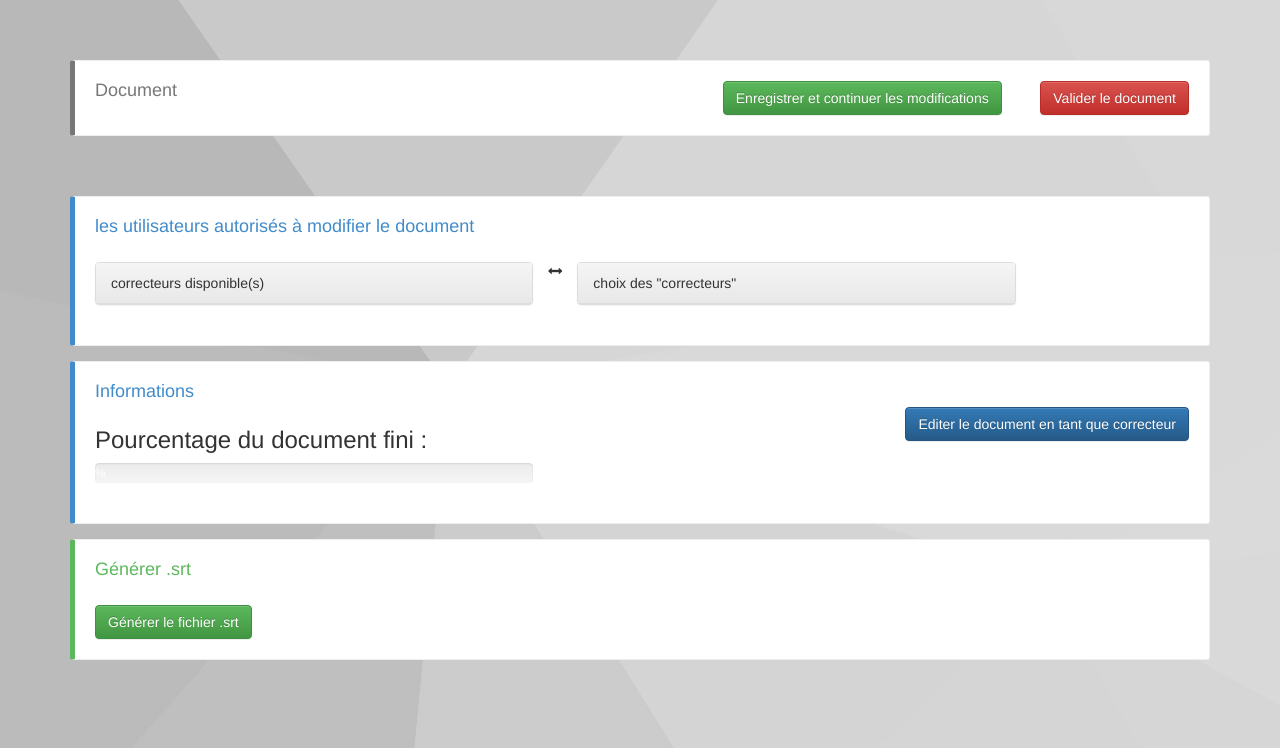
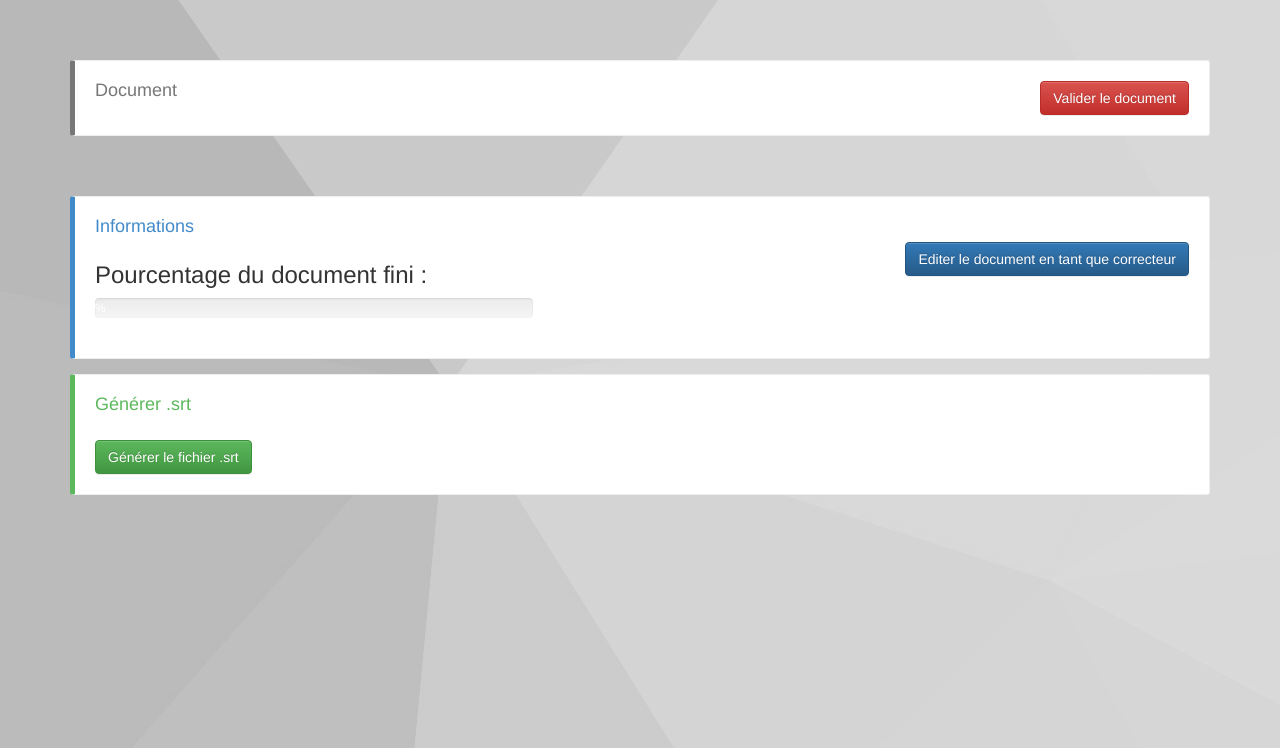
Before and after one commit to oulasri/django_projectwebpage, a Django app: template authentification/templates/authentification/documentResume.html in a window 1280 px wide. Shown: the part 52-800 px from the top of the page. Run offline with Django 3.2, Linux system fonts and the light colour scheme; the template is opened without the code that fills it, so the values that code supplies are empty; parts of the project's set-up code (start-up, migrations or seed data) failed here and were passed over; some libraries are stand-ins or nearby versions.

Commit message:
Update documentResume.html

```diff
--- a/authentification/templates/authentification/documentResume.html
+++ b/authentification/templates/authentification/documentResume.html
@@ -16,44 +16,9 @@
 			<div class="col-lg-2" style="float: right;">
 				<button type="button" class="btn btn-danger" style="float: right;" onclick="validationDocument();">Valider le document</button>
 			</div>
-			<div class="col-lg-5" style="float: right;">
-				<button type="button" class="btn btn-success" style="float: right;" onclick="postCorrecteur();">Enregistrer et continuer les modifications</button>
-			</div>
 		</div>
 	</div>
 	</br>
-	<div class="bs-callout bs-callout-primary">
-		<h4>les utilisateurs autorisés à modifier le document</h4>
-		</br>
-		<div class="row">
-			<div class="col-lg-5">
-				<div class="panel panel-default">
-					<div class="panel-heading">correcteurs disponible(s)
-					</div>
-					<div id="users_out" class="list-group">
-						{% for current_user in all_users %}
-							{% if not current_user in correcteurs %}
-								<button id="{{current_user.id}}" class="list-group-item" onclick="addCorrecteur({{current_user.id}}, '{{current_user}}')">{{current_user}}</button>
-							{% endif %}
-						{% endfor %}
-					</div>
-				</div>
-			</div>
-			<div class="double_row">
-				<span class="glyphicon glyphicon-resize-horizontal"></span>
-			</div>
-			<div class="col-lg-5">
-				<div class="panel panel-default">
-					<div class="panel-heading">choix des "correcteurs"</div>
-					<div id="users_in" class="list-group">
-						{% for current_correcteur in correcteurs %}
-							<button id="{{current_correcteur.id}}" class="list-group-item" onclick="removeCorrecteur({{current_correcteur.id}}, '{{current_correcteur}}')">{{current_correcteur}}</button>
-						{% endfor %}
-					</div>
-				</div>
-			</div>
-		</div>
-	</div>
 
 
 	<div class="bs-callout bs-callout-primary">
```
